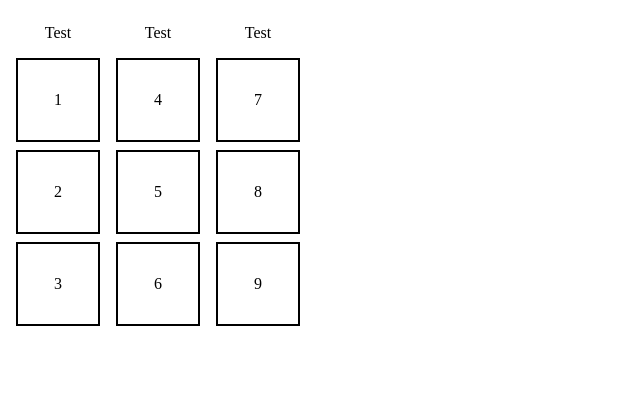
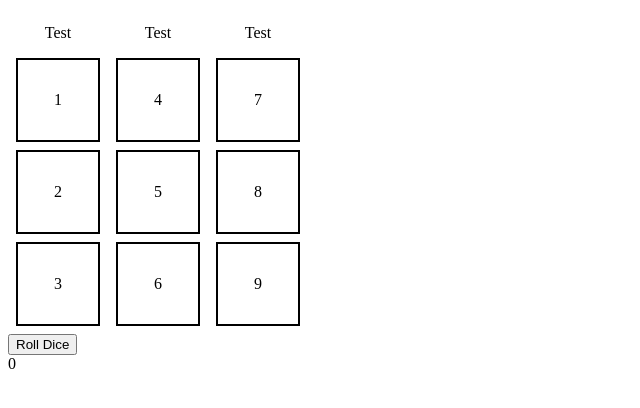
Before and after one commit to Robbysim37/angular-knucklebones, an Angular app: page / in a window 1280 px wide. Shown: the top 408 px of the page, without its empty margins (0-640 px from the left). Built offline with nearby package versions, Linux system fonts and the light colour scheme.

Commit message:
initial button setup

```diff
--- a/src/app/app.module.ts
+++ b/src/app/app.module.ts
@@ -11,6 +11,7 @@ import { PlayerColumnComponent } from './game-state/player-column/player-column.
 import { IconComponent } from './game-state/player-column/icon/icon.component';
 import { TotalScoreComponent } from './game-state/player-column/total-score/total-score.component';
 import { HighlightDirective } from './highlight.directive';
+import { RollButtonComponent } from './game-state/player-column/roll-button/roll-button.component';
 
 @NgModule({
   declarations: [
@@ -22,7 +23,8 @@ import { HighlightDirective } from './highlight.directive';
     PlayerColumnComponent,
     IconComponent,
     TotalScoreComponent,
-    HighlightDirective
+    HighlightDirective,
+    RollButtonComponent
   ],
   imports: [
     BrowserModule,
--- a/src/app/game-state/game-state.component.html
+++ b/src/app/game-state/game-state.component.html
@@ -1 +1,2 @@
 <app-game-board [gameBoardData]="gameBoard"></app-game-board>
+<app-player-column diceDisplay="currDiceValue"></app-player-column>
--- a/src/app/game-state/game-state.component.ts
+++ b/src/app/game-state/game-state.component.ts
@@ -11,4 +11,5 @@ export class GameStateComponent {
     [4,5,6],
     [7,8,9]
   ]
+  currDiceValue:number = 0
 }
--- a/src/app/game-state/player-column/player-column.component.html
+++ b/src/app/game-state/player-column/player-column.component.html
@@ -1 +1,2 @@
-<p>player-column works!</p>
+<app-roll-button></app-roll-button>
+<div>{{diceDisplay}}</div>
--- a/src/app/game-state/player-column/player-column.component.ts
+++ b/src/app/game-state/player-column/player-column.component.ts
@@ -6,5 +6,5 @@ import { Component } from '@angular/core';
   styleUrl: './player-column.component.css'
 })
 export class PlayerColumnComponent {
-
+  diceDisplay:number = 0
 }
--- /dev/null
+++ b/src/app/game-state/player-column/roll-button/roll-button.component.html
@@ -0,0 +1 @@
+<button (click)="rollDice()">Roll Dice</button>
--- /dev/null
+++ b/src/app/game-state/player-column/roll-button/roll-button.component.ts
@@ -0,0 +1,13 @@
+import { Component } from '@angular/core';
+
+@Component({
+  selector: 'app-roll-button',
+  templateUrl: './roll-button.component.html',
+  styleUrl: './roll-button.component.css'
+})
+export class RollButtonComponent {
+
+  rollDice = () => {
+    console.log(Math.ceil(Math.random() * 6))
+  }
+}
```
Also changed, not shown: src/app/game-state/player-column/roll-button/roll-button.component.css (added), 1 other file (tests, documents, lock files or other folders).
